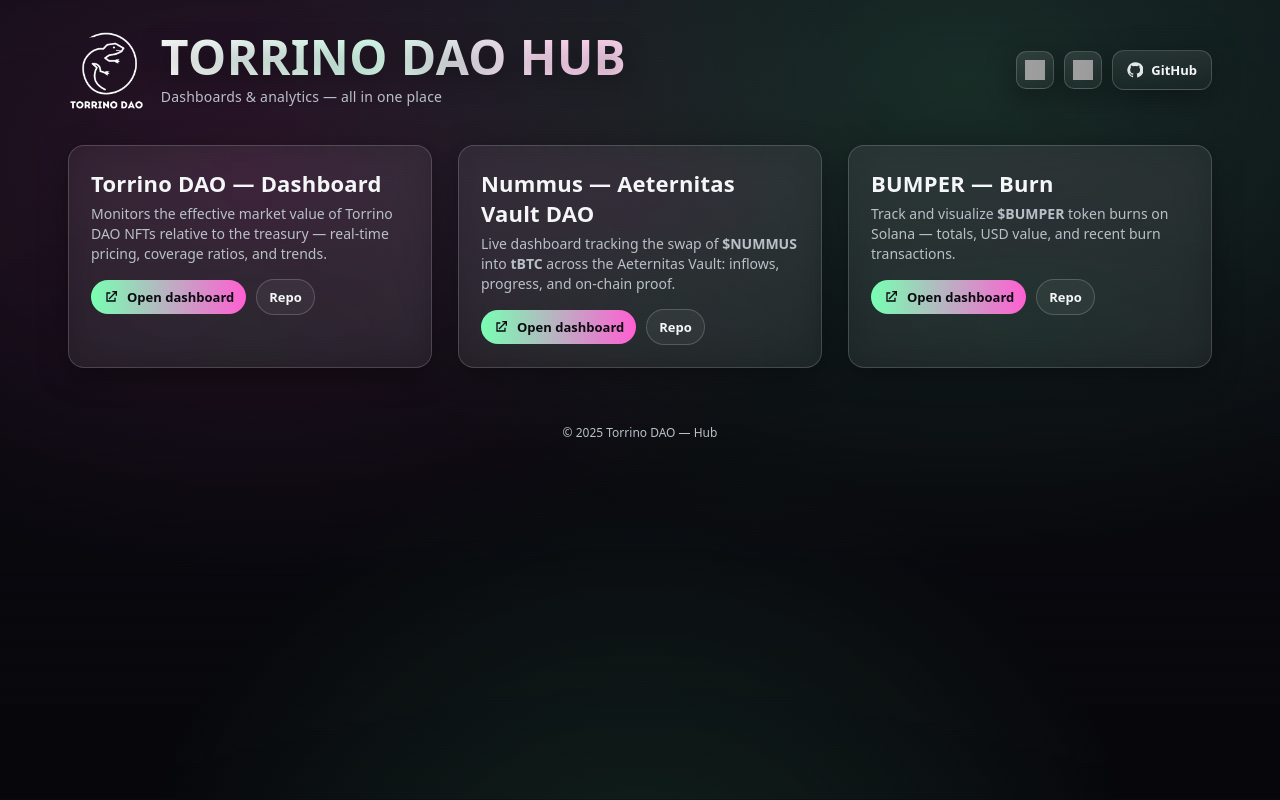
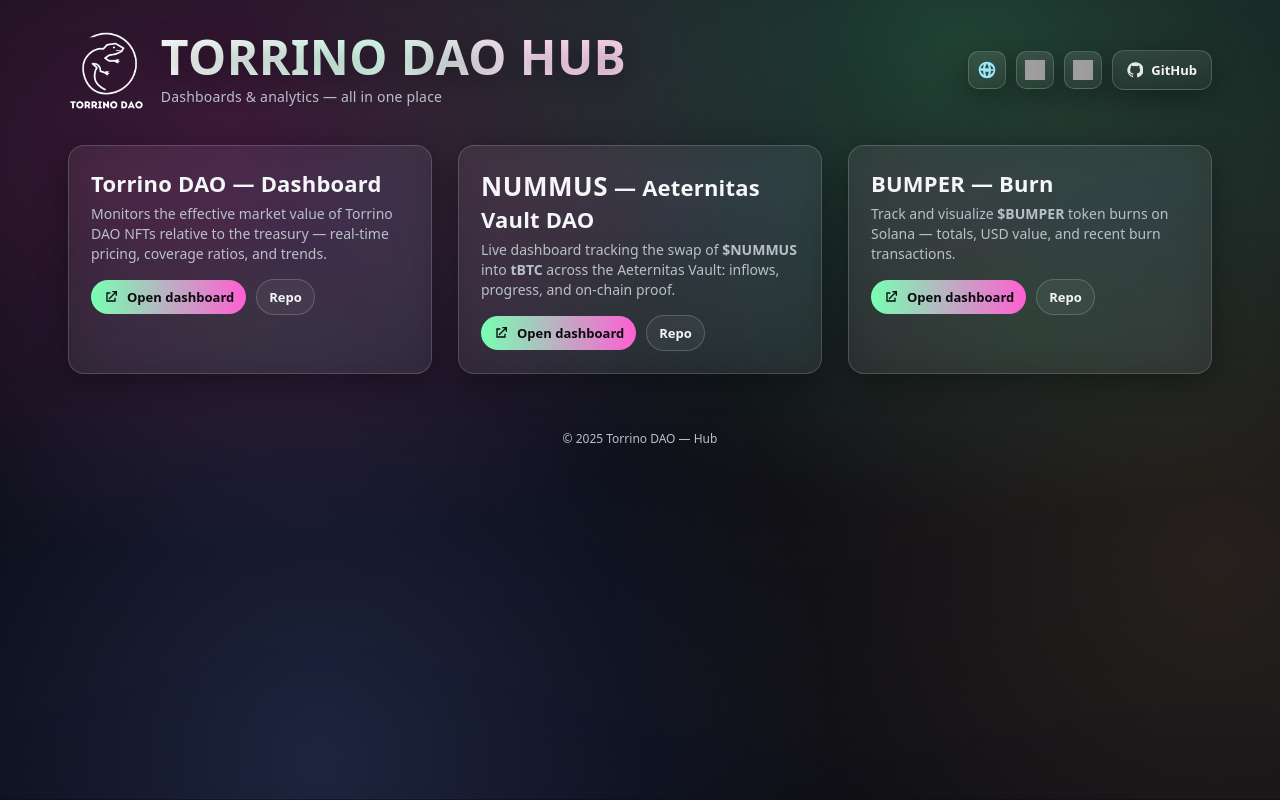
Before and after one commit to Happydao/torrino-dao-hub, a plain HTML site: page index.html in a window 1280 px wide. Drawn offline with Linux system fonts and the light colour scheme; grey boxes are pictures that could not be loaded.

Commit message:
Update index.html

```diff
--- a/index.html
+++ b/index.html
@@ -33,21 +33,22 @@
       overflow-x:hidden;
     }
 
-    /* Background */
+    /* Background (più colorato) */
     .bg{
       position:fixed; inset:0; pointer-events:none; z-index:-2;
       background:
-        radial-gradient(1200px 800px at 75% 10%, rgba(120,255,178,0.14), transparent 60%),
-        radial-gradient(900px 600px  at 20% 20%, rgba(255,95,210,0.12), transparent 70%),
-        radial-gradient(800px 800px  at 50% 120%, rgba(120,255,178,0.12), transparent 65%),
-        linear-gradient(180deg, rgba(0,0,0,0.00), rgba(0,0,0,0.38));
+        radial-gradient(1200px 800px at 75% 5%, rgba(120,255,178,0.22), transparent 60%),
+        radial-gradient(900px 600px  at 18% 18%, rgba(255,95,210,0.20), transparent 70%),
+        radial-gradient(800px 900px  at 25% 95%, rgba(125,160,255,0.18), transparent 65%),
+        radial-gradient(900px 900px  at 95% 70%, rgba(255,205,120,0.12), transparent 68%),
+        linear-gradient(180deg, rgba(6,8,18,0.15), rgba(6,8,18,0.55));
       filter: saturate(1.12);
     }
     .scanlines{
       position:fixed; inset:0; pointer-events:none; z-index:-1;
-      opacity:.07;
+      opacity:.06;
       background-image: repeating-linear-gradient(
-        to bottom, rgba(255,255,255,.07) 0, rgba(255,255,255,.07) 1px, transparent 1px, transparent 3px
+        to bottom, rgba(255,255,255,.08) 0, rgba(255,255,255,.08) 1px, transparent 1px, transparent 3px
       );
       mix-blend-mode: overlay;
     }
@@ -70,14 +71,14 @@
       display:flex; align-items:flex-start; gap:16px; min-width: 260px;
       flex: 1 1 auto;
     }
-    /* LOGO: fuori da qualsiasi box, senza ombre/cornici */
+    /* LOGO fuori da box */
     .logo-img{
       width: clamp(60px, 6vw, 96px);
       height: auto;
       object-fit: contain;
-      border-radius: 0;          /* no rounding */
-      box-shadow: none;          /* no glow/box */
-      background: transparent;   /* PNG trasparente visibile al 100% */
+      border-radius: 0;
+      box-shadow: none;
+      background: transparent;
       display:block;
     }
     .title{
@@ -95,7 +96,7 @@
     }
 
     .cta-right{ display:flex; gap:10px; align-items:center; }
-    /* Icon buttons (Discord, X) */
+    /* Icon buttons (Website, Discord, X) */
     .icon-btn{
       width:38px; height:38px; border-radius:10px;
       display:inline-flex; align-items:center; justify-content:center;
@@ -106,6 +107,7 @@
     }
     .icon-btn:hover{ transform: translateY(-1px); border-color: rgba(255,255,255,0.32); }
     .icon-btn img{ width:20px; height:20px; display:block; }
+    .icon-btn svg{ width:20px; height:20px; display:block; }
 
     /* GitHub text button */
     .btn{
@@ -141,13 +143,14 @@
     }
     .card::before{
       content:""; position:absolute; inset:-2px;
-      background: conic-gradient(from 180deg at 50% 50%, rgba(120,255,178,.40), rgba(255,95,210,.40), rgba(120,255,178,.40));
-      filter: blur(22px); opacity:.12; z-index:-1; transition: opacity .2s ease;
+      background: conic-gradient(from 180deg at 50% 50%, rgba(120,255,178,.40), rgba(255,95,210,.40), rgba(125,160,255,.40), rgba(120,255,178,.40));
+      filter: blur(22px); opacity:.14; z-index:-1; transition: opacity .2s ease;
     }
     .card:hover{ transform: translateY(-4px); border-color: rgba(255,255,255,0.28); }
-    .card:hover::before{ opacity:.22; }
+    .card:hover::before{ opacity:.24; }
 
     .card h3{ margin:0 0 6px 0; font-size: clamp(18px, 2.2vw, 22px); letter-spacing:.2px; }
+    .card h3 .brandword{ font-size: 1.18em; font-weight: 900; letter-spacing:.6px; }
     .card p{ margin:0 0 14px 0; color: var(--muted); font-size: 14px; line-height:1.45; }
     .actions{ display:flex; gap:10px; flex-wrap:wrap; align-items:center; }
     .chip{
@@ -183,12 +186,18 @@
         <img class="logo-img" src="torrino-dao.png" alt="Torrino DAO logo" width="96" height="96" loading="eager" decoding="async">
         <div>
           <h1 class="title">TORRINO DAO HUB</h1>
-          <!-- Tagline in inglese -->
           <p class="tagline">Dashboards &amp; analytics — all in one place</p>
         </div>
       </div>
 
       <div class="cta-right">
+        <!-- Website -->
+        <a class="icon-btn" href="https://torrino.space/" target="_blank" rel="noopener" aria-label="Website">
+          <!-- Globe SVG -->
+          <svg viewBox="0 0 24 24" aria-hidden="true">
+            <path fill="currentColor" d="M12 2a10 10 0 1 0 .001 20.001A10 10 0 0 0 12 2Zm7.93 9h-3.17a15.7 15.7 0 0 0-1.1-5.02A8.02 8.02 0 0 1 19.93 11ZM12 4.07c.97 1.32 1.77 3.21 2.14 5.93H9.86c.37-2.72 1.17-4.61 2.14-5.93ZM8.34 5a15.7 15.7 0 0 0-1.1 5.02H4.07A8.02 8.02 0 0 1 8.34 5ZM4.07 13h3.17c.1 1.78.5 3.48 1.1 5.02A8.02 8.02 0 0 1 4.07 13Zm7.93 6.93c-.97-1.32-1.77-3.21-2.14-5.93h4.28c-.37 2.72-1.17 4.61-2.14 5.93ZM15.66 18a15.7 15.7 0 0 0 1.1-5.02h3.17A8.02 8.02 0 0 1 15.66 18Z"/>
+          </svg>
+        </a>
         <!-- Discord -->
         <a class="icon-btn" href="https://discord.gg/yYkwEjcKa9" target="_blank" rel="noopener" aria-label="Discord">
           <img src="https://cdn-icons-png.flaticon.com/512/3670/3670157.png" alt="">
@@ -197,7 +206,7 @@
         <a class="icon-btn" href="https://twitter.com/Torrino_DAO" target="_blank" rel="noopener" aria-label="X (Twitter)">
           <img src="https://cdn-icons-png.flaticon.com/512/5968/5968958.png" alt="">
         </a>
-        <!-- GitHub (testo) -->
+        <!-- GitHub -->
         <a class="btn" href="https://github.com/Happydao" target="_blank" rel="noopener" aria-label="GitHub">
           <svg viewBox="0 0 24 24" width="16" height="16" aria-hidden="true"><path fill="currentColor" d="M12 .5a11.5 11.5 0 0 0-3.64 22.42c.58.11.79-.25.79-.56v-2c-3.19.7-3.86-1.37-3.86-1.37-.53-1.35-1.3-1.71-1.3-1.71-1.06-.73.08-.72.08-.72 1.17.08 1.78 1.2 1.78 1.2 1.04 1.77 2.73 1.26 3.39.96.11-.76.41-1.26.75-1.55-2.55-.29-5.23-1.28-5.23-5.69 0-1.26.45-2.29 1.2-3.1-.12-.29-.52-1.46.11-3.04 0 0 .98-.31 3.2 1.19a11.1 11.1 0 0 1 5.82 0c2.22-1.5 3.2-1.19 3.2-1.19.63 1.58.23 2.75.11 3.04.75.81 1.2 1.84 1.2 3.1 0 4.42-2.69 5.39-5.25 5.67.42.36.8 1.08.8 2.18v3.23c0 .31.21.67.8.56A11.5 11.5 0 0 0 12 .5Z"/></svg>
           <span>GitHub</span>
@@ -219,9 +228,9 @@
         </div>
       </article>
 
-      <!-- CARD 2 -->
+      <!-- CARD 2 (NUMMUS più grande) -->
       <article class="card">
-        <h3>Nummus — Aeternitas Vault DAO</h3>
+        <h3><span class="brandword">NUMMUS</span> — Aeternitas Vault DAO</h3>
         <p>Live dashboard tracking the swap of <strong>$NUMMUS</strong> into <strong>tBTC</strong> across the Aeternitas Vault: inflows, progress, and on-chain proof.</p>
         <div class="actions">
           <a class="chip chip--primary" href="https://happydao.github.io/Nummus.VaultDAO/" target="_blank" rel="noopener">
```
